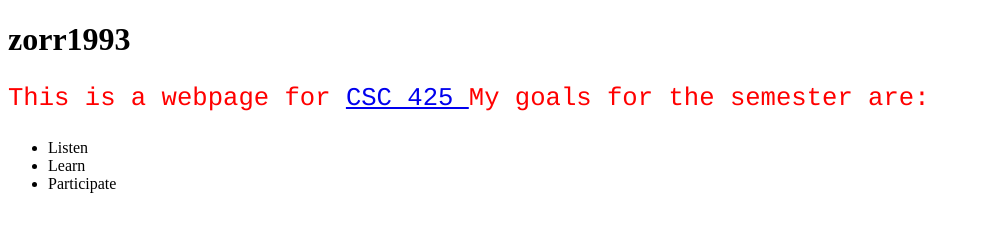
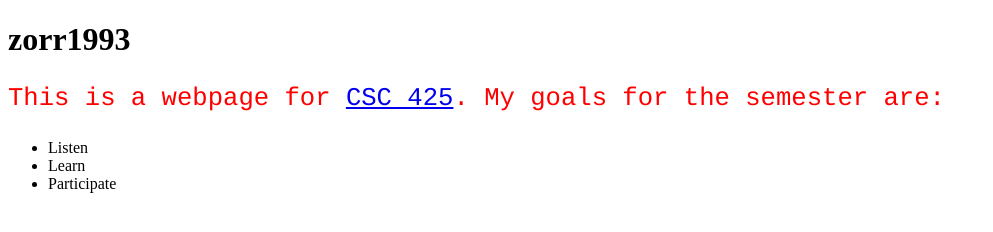
Before and after one commit to zorr1993/zorr1993, a plain HTML site: page index.html in a window 1280 px wide. Shown: the whole page, without its empty margins (0-993 px from the left). Drawn offline with Linux system fonts and the light colour scheme.

Commit message:
Update index.html

```diff
--- a/index.html
+++ b/index.html
@@ -8,7 +8,7 @@
 <h1>
 zorr1993
 </h1>
-<p>This is a webpage for <a href="https://msucsis.github.io/csc425/"> CSC 425 </a> My goals for the semester are:</p>
+<p>This is a webpage for <a href="https://msucsis.github.io/csc425/"> CSC 425</a>. My goals for the semester are:</p>
 <ul>
 <li>Listen</li>
 <li>Learn</li>
```
